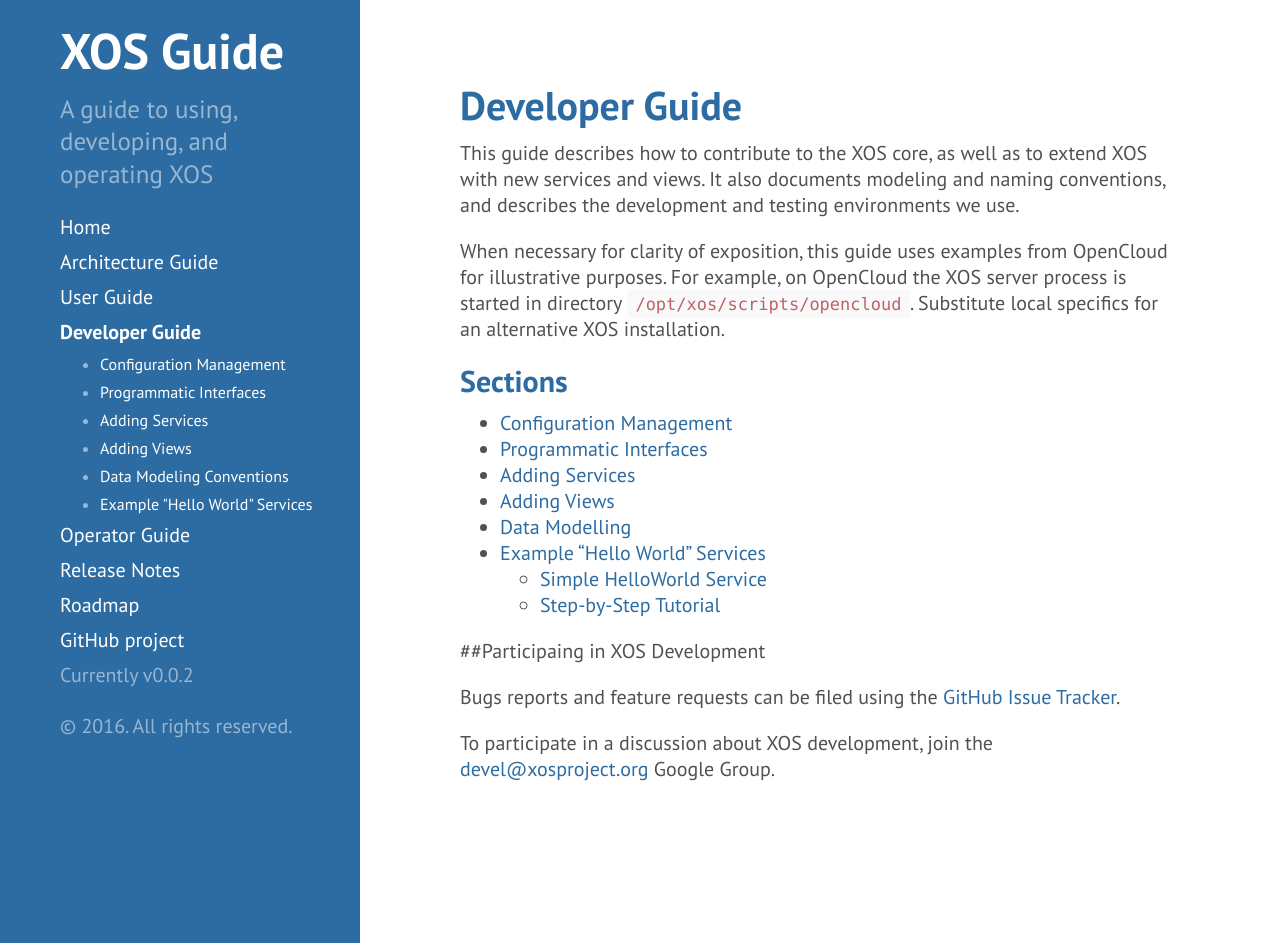
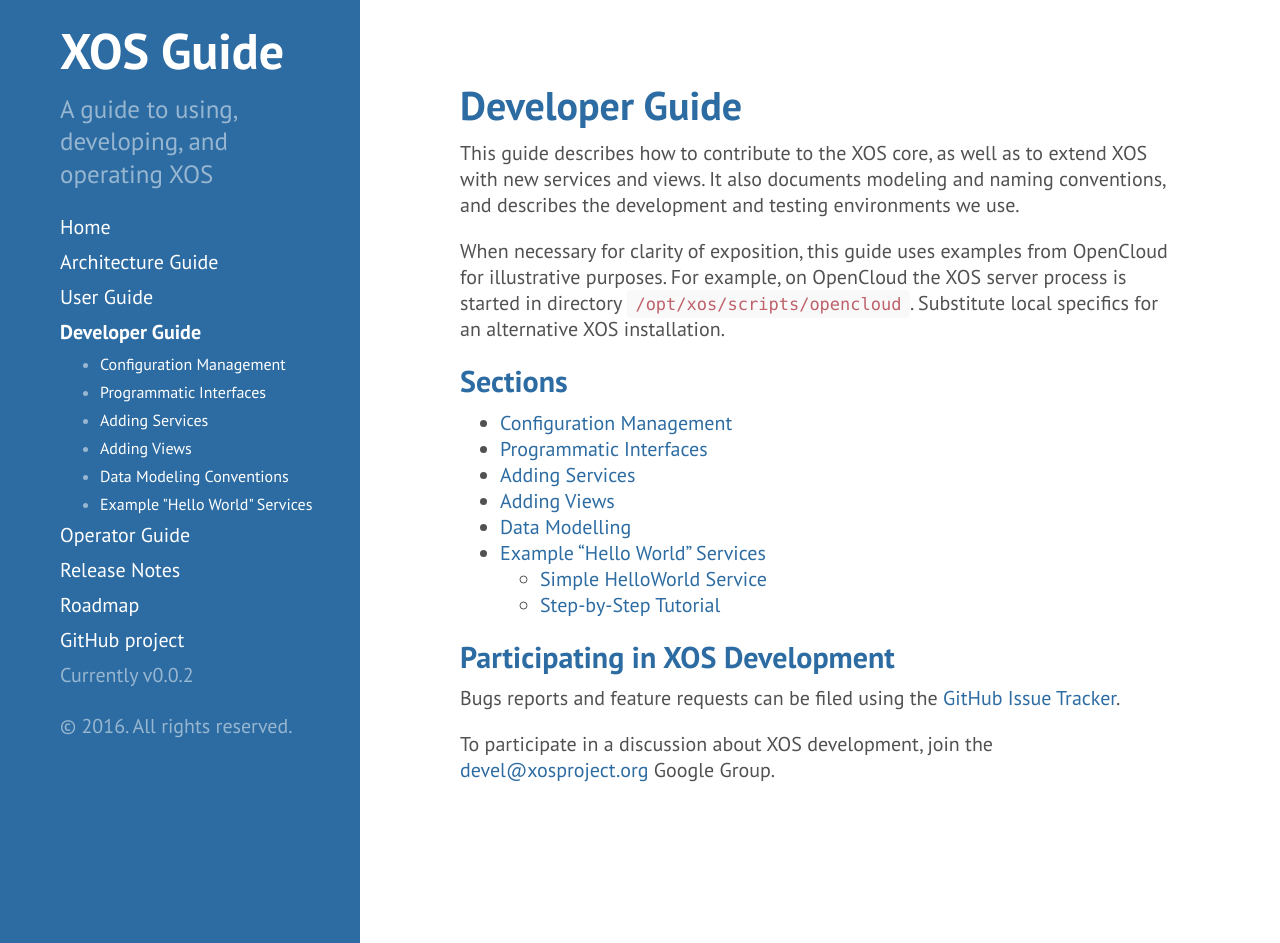
Before and after one commit to open-cloud/open-cloud.github.io.old, a Jekyll site: the page built from devguide.md, in a window 1280 px wide and 943 px high. Built offline with Jekyll 4.4.1, drawn with Linux system fonts in a browser that asks for light colours.

Commit message:
spelling and formatting fixes

```diff
--- a/devguide.md
+++ b/devguide.md
@@ -25,7 +25,7 @@
   - [Simple HelloWorld Service](/devguide/helloworld/)
   - [Step-by-Step Tutorial](/devguide/hwansible/)
 
-##Participaing in XOS Development
+## Participating in XOS Development
 
 Bugs reports and feature requests can be filed using the
 [GitHub Issue Tracker](https://github.com/open-cloud/xos/issues).
```
